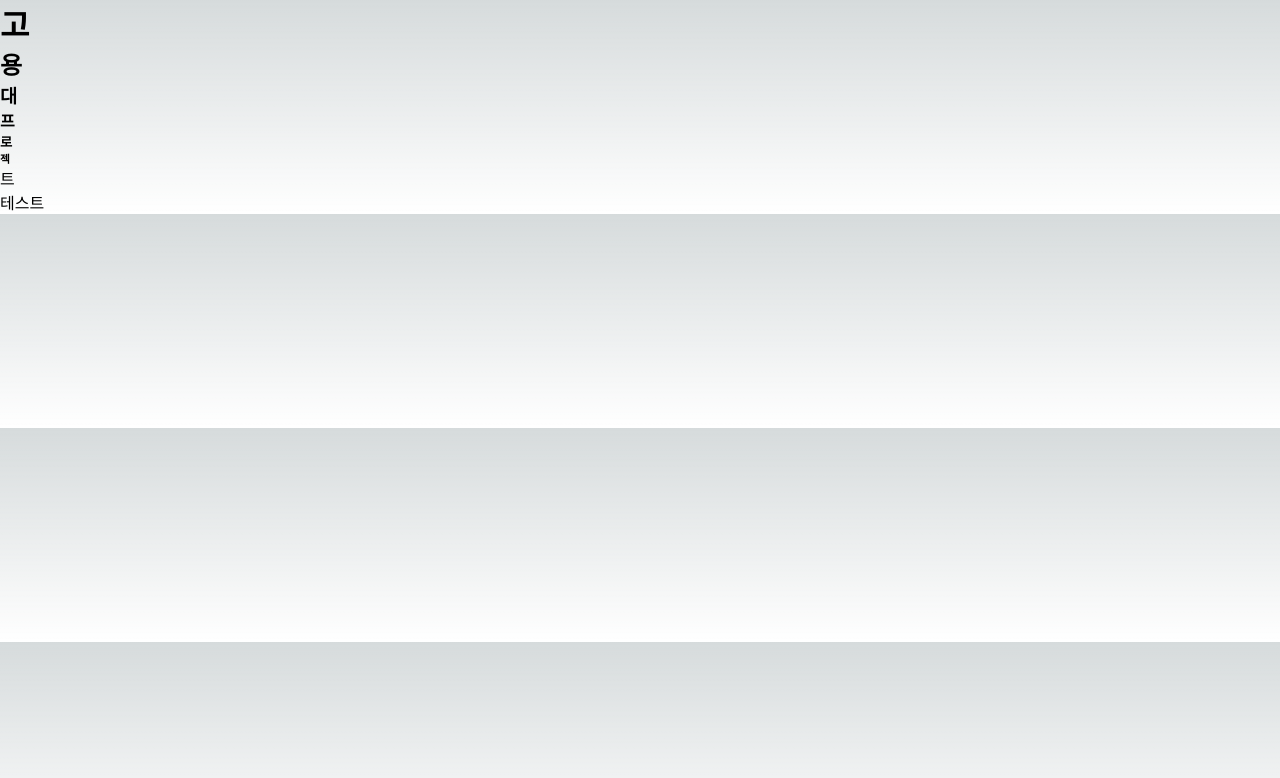
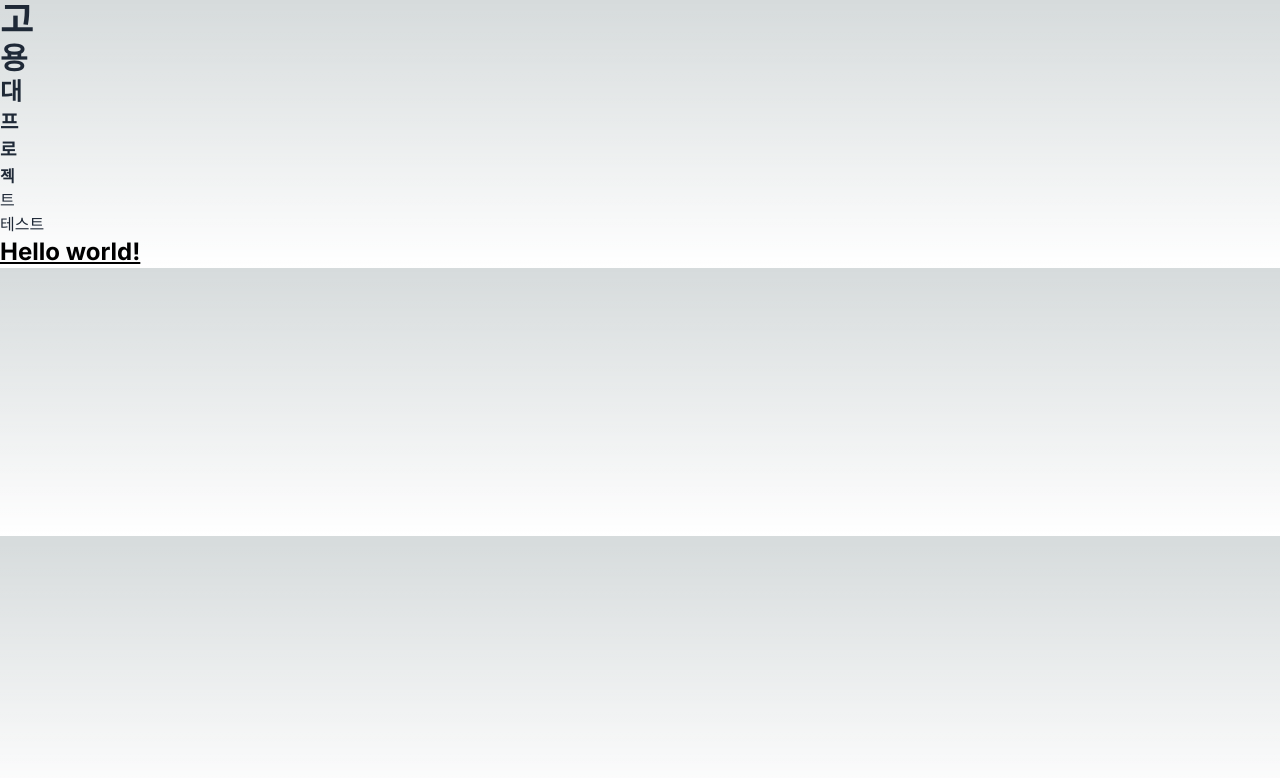
Before and after one commit to DaehyeongLee/yahoo-which, a Next.js app: page / in a window 1280 px wide. Shown: the top 778 px of the page. Built offline with nearby package versions, Linux system fonts and the light colour scheme.

Commit message:
🎨 tailwind nextjs 설정 추가

```diff
--- a/app/globals.css
+++ b/app/globals.css
@@ -1,3 +1,7 @@
+@tailwind base;
+@tailwind components;
+@tailwind utilities;
+
 :root {
   --max-width: 1100px;
   --border-radius: 12px;
--- a/app/page.tsx
+++ b/app/page.tsx
@@ -13,6 +13,9 @@
         <Typography variant='p'>트</Typography>
         <Typography variant='span'>테스트</Typography>
       </div>
+      <h1 className="text-2xl font-bold underline">
+        Hello world!
+      </h1>
     </main>
   )
 }
--- /dev/null
+++ b/postcss.config.js
@@ -0,0 +1,6 @@
+module.exports = {
+  plugins: {
+    tailwindcss: {},
+    autoprefixer: {},
+  },
+}
--- a/tailwind.config.js
+++ b/tailwind.config.js
@@ -1,7 +1,15 @@
+/** @type {import('tailwindcss').Config} */
 module.exports = {
   content: [
-    './src/**/*.{js,ts,jsx,tsx}',
+    "./app/**/*.{js,ts,jsx,tsx,mdx}",
+    "./pages/**/*.{js,ts,jsx,tsx,mdx}",
+    "./components/**/*.{js,ts,jsx,tsx,mdx}",
+
+    // Or if using `src` directory:
+    "./src/**/*.{js,ts,jsx,tsx,mdx}",
   ],
-  theme: {},
+  theme: {
+    extend: {},
+  },
   plugins: [],
 }
```
Also changed, not shown: package.json (+5 -3 lines), 1 other file (tests, documents, lock files or other folders).
